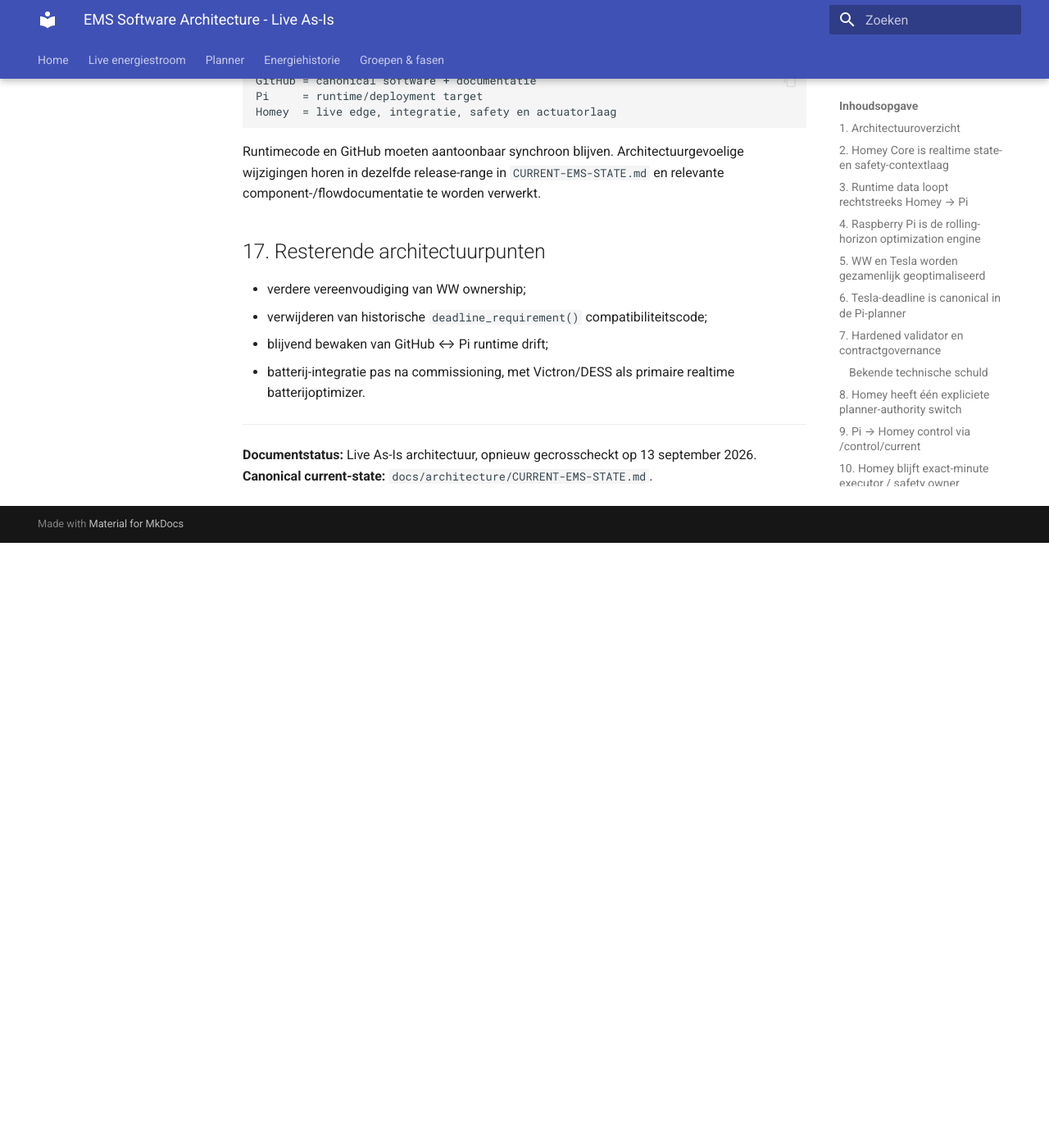
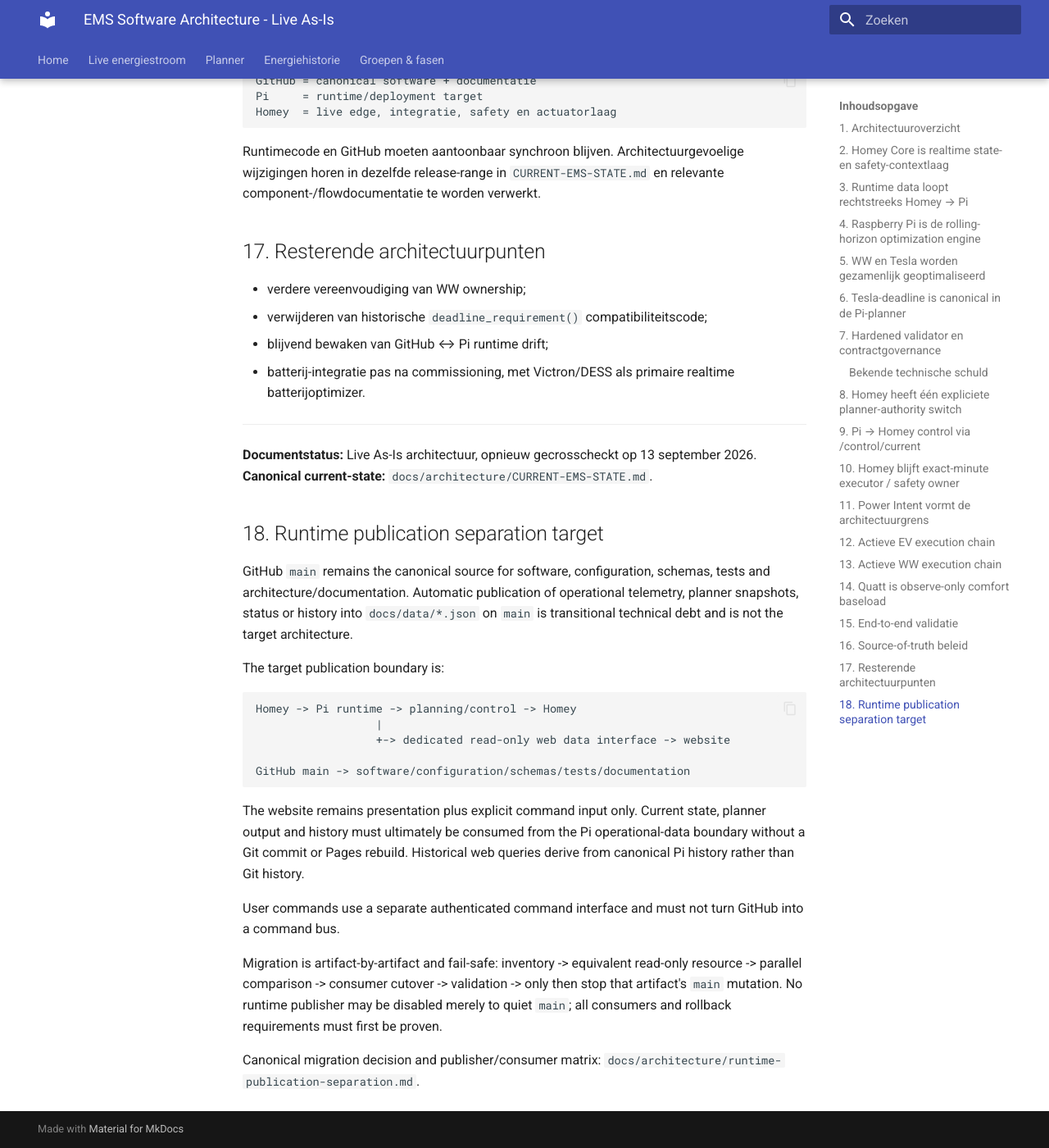
Before and after one commit to OnsKasteeltje/homey-energy-manual, an MkDocs documentation site: the page built from docs/architecture/ems-software-architecture-live.md, in a window 1280 px wide and 1400 px high, scrolled down 7630 px. Shown: the whole window at 82% size. Built offline with MkDocs 1.6.1 and Material for MkDocs 9.7.7, drawn with Linux system fonts in a browser that asks for light colours; before the commit the page ends 8292 px from its top, so only the background shows below that.

Commit message:
docs: make runtime publication separation canonical

````diff
--- a/docs/architecture/ems-software-architecture-live.md
+++ b/docs/architecture/ems-software-architecture-live.md
@@ -334,3 +334,26 @@ Runtimecode en GitHub moeten aantoonbaar synchroon blijven. Architectuurgevoelig
 
 **Documentstatus:** Live As-Is architectuur, opnieuw gecrosscheckt op 13 september 2026.
 **Canonical current-state:** `docs/architecture/CURRENT-EMS-STATE.md`.
+
+
+## 18. Runtime publication separation target
+
+GitHub `main` remains the canonical source for software, configuration, schemas, tests and architecture/documentation. Automatic publication of operational telemetry, planner snapshots, status or history into `docs/data/*.json` on `main` is transitional technical debt and is not the target architecture.
+
+The target publication boundary is:
+
+```text
+Homey -> Pi runtime -> planning/control -> Homey
+                  |
+                  +-> dedicated read-only web data interface -> website
+
+GitHub main -> software/configuration/schemas/tests/documentation
+```
+
+The website remains presentation plus explicit command input only. Current state, planner output and history must ultimately be consumed from the Pi operational-data boundary without a Git commit or Pages rebuild. Historical web queries derive from canonical Pi history rather than Git history.
+
+User commands use a separate authenticated command interface and must not turn GitHub into a command bus.
+
+Migration is artifact-by-artifact and fail-safe: inventory -> equivalent read-only resource -> parallel comparison -> consumer cutover -> validation -> only then stop that artifact's `main` mutation. No runtime publisher may be disabled merely to quiet `main`; all consumers and rollback requirements must first be proven.
+
+Canonical migration decision and publisher/consumer matrix: `docs/architecture/runtime-publication-separation.md`.
````
